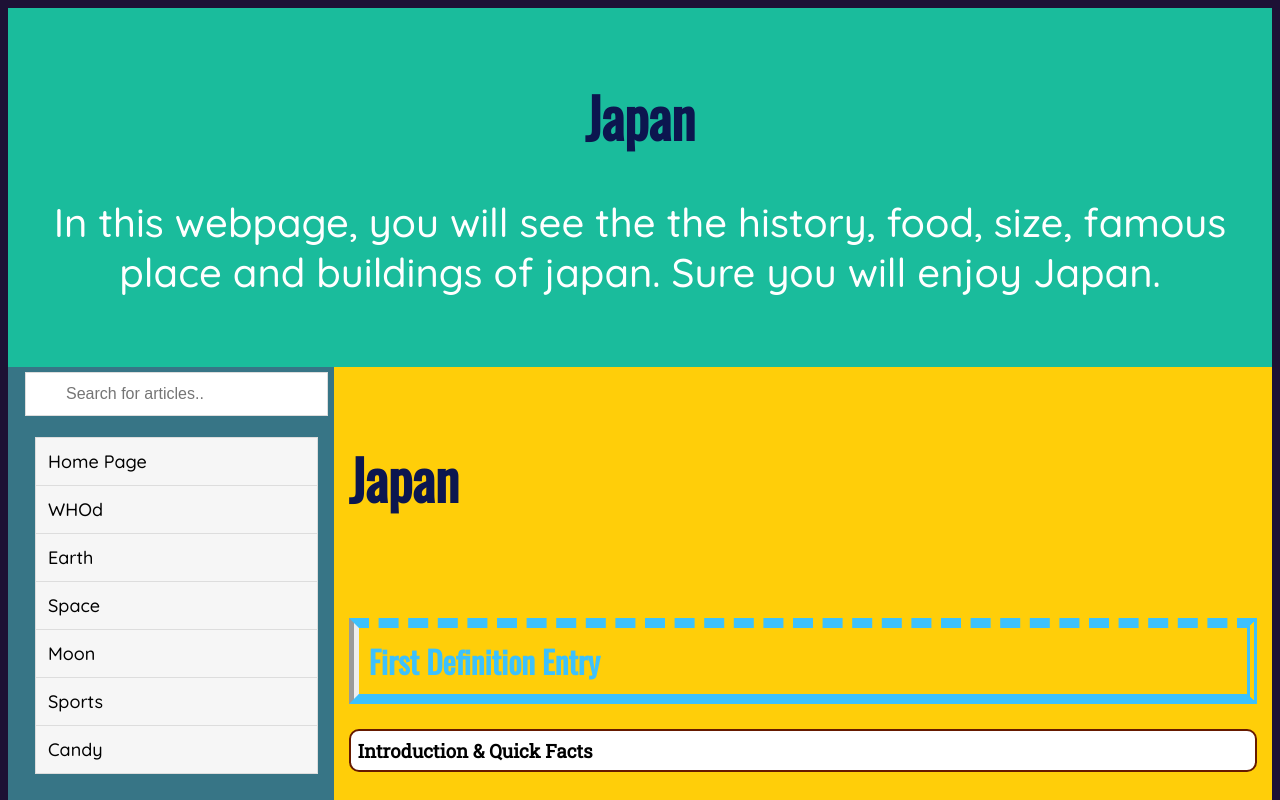
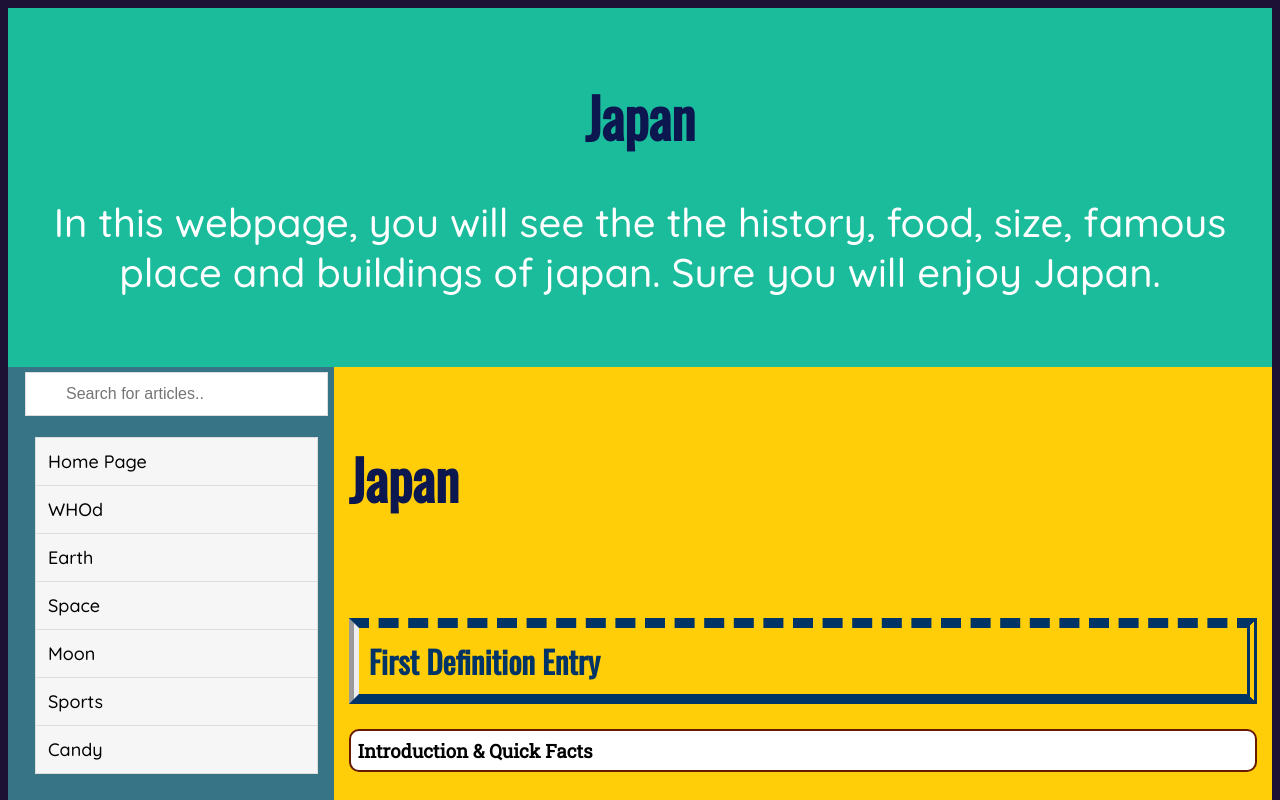
Before and after one commit to TheRobotCodingMan/The-book-of-all, a plain HTML site: page Index.htm in a window 1280 px wide. Shown: the top 800 px of the page. Drawn offline with nearby package versions, Linux system fonts and the light colour scheme.

Commit message:
Update Index.htm

```diff
--- a/Index.htm
+++ b/Index.htm
@@ -35,7 +35,7 @@ h1 {
 }
 h2 {
   font-family: 'Oswald', sans-serif;
-  color: #3dc1fc;
+  color: #003366;
   font-size: 31px;
   border-style: dashed double solid groove;
   border-width: 10px;
```
